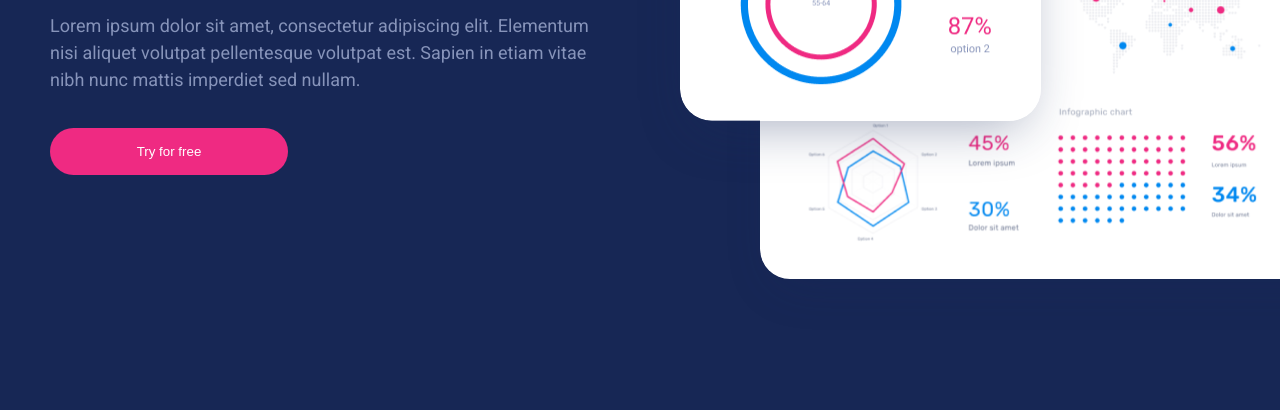
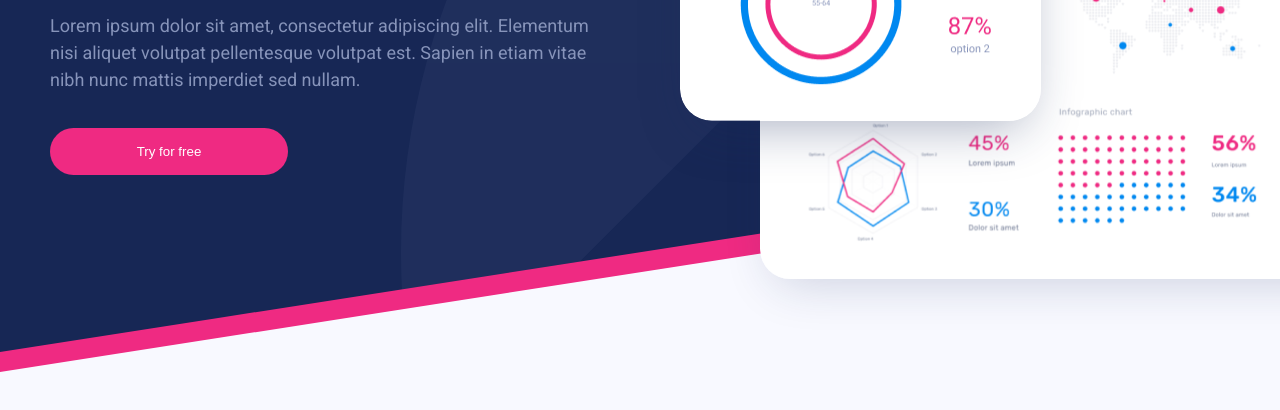
Before and after one commit to AlonaBorealis/analytics, a website: page index.html in a window 1280 px wide. Shown: the part 446-856 px from the top of the page. Drawn offline with Linux system fonts and the light colour scheme.

Commit message:
добавлены вотермарки на фон. сделан скошенный край.

```diff
--- a/scss/blocks/dashboard.scss
+++ b/scss/blocks/dashboard.scss
@@ -13,6 +13,7 @@
 		display: flex;
 		flex-direction: column;
 		justify-content: space-between;
+		z-index: 1;
 	}
 
 	&__h1 {
--- a/scss/blocks/intro.scss
+++ b/scss/blocks/intro.scss
@@ -1,13 +1,39 @@
 .intro-analytics {
-	background-color: $background-dark-blue;
 	padding-top: 50px;
 	overflow-x: hidden;
+	position: relative;
 
+	&::after {
+		background-color: $background-dark-blue;
+		background-image: url("../../assets/icons/logo-light-gray-2.svg");
+		background-repeat: no-repeat;
+		background-position: calc(50% + 480px) calc(50% + 300px);
+		background-size: 1438px 1438px;
+		content: "";
+		width: 100%;
+		height: 798px;
+		top: 0;
+		position: absolute;
+		z-index: -1;
+		clip-path: polygon(0 0, 100% 0, 100% 75%, 0 100%);
+	}
+
+	&::before {
+		background-color: $pink;
+		content: "";
+		width: 100%;
+		height: 798px;
+		top: 20px;
+		position: absolute;
+		z-index: -1;
+		clip-path: polygon(0 0, 100% 0, 100% 75%, 0 100%);
+	}
 }
 
 .header {
 	display: flex;
 	align-items: center;
+
 
 	&__logo {
 		display: flex;
@@ -15,11 +41,25 @@
 		gap: 12px;
 		margin-right: 80px;
 		text-decoration: none;
+		z-index: 1;
+		position: relative;
+
+		&::before {
+			cursor: auto;
+			position: absolute;
+			content: "";
+			background: url("../../assets/icons/logo-light-gray-2.svg") no-repeat;
+			width: 660px;
+			height: 660px;
+			z-index: -1;
+			right: -180px;
+		}
 	}
 }
 
 .header__menu {
 	flex-grow: 1;
+	z-index: 1;
 
 	&-list {
 		display: flex;
```
Also changed, not shown: assets/icons/logo-light-gray-2.svg (added), assets/icons/logo-light-gray.svg (added), css/style.css, 1 other file.
